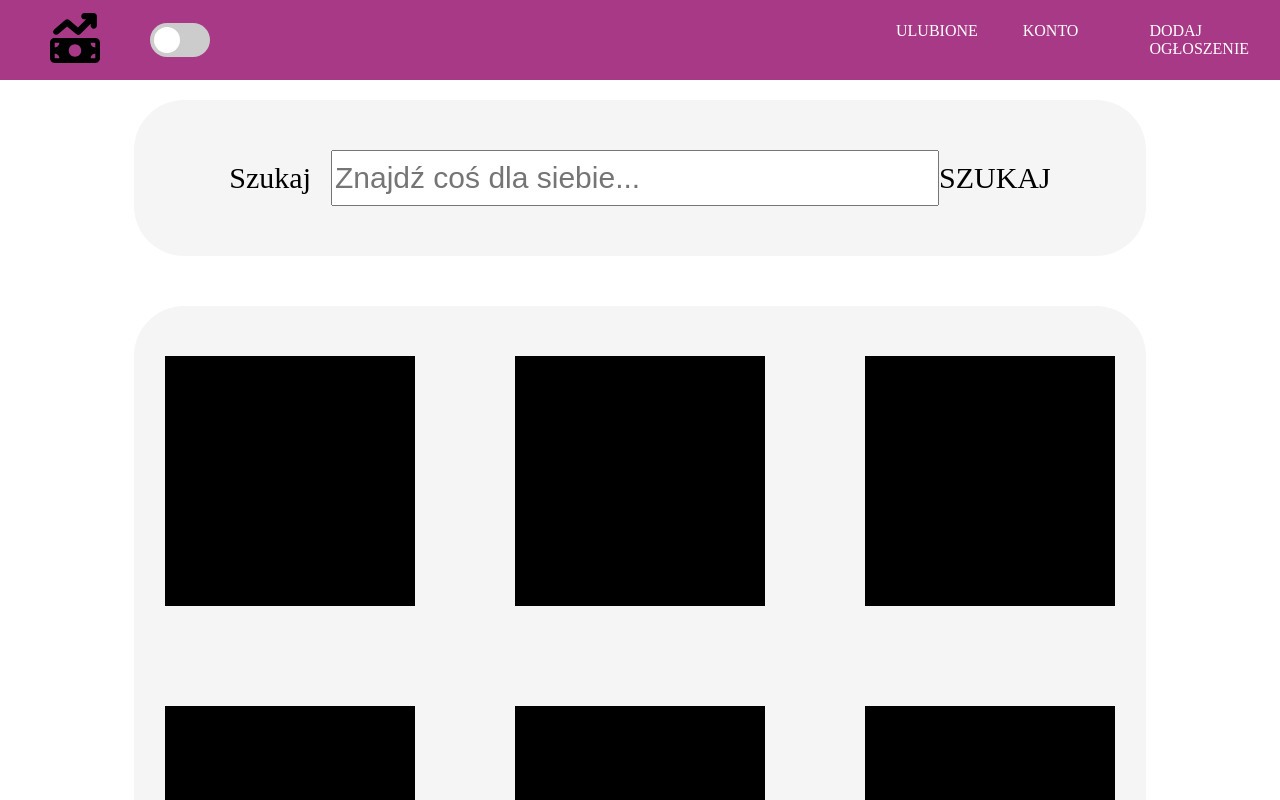
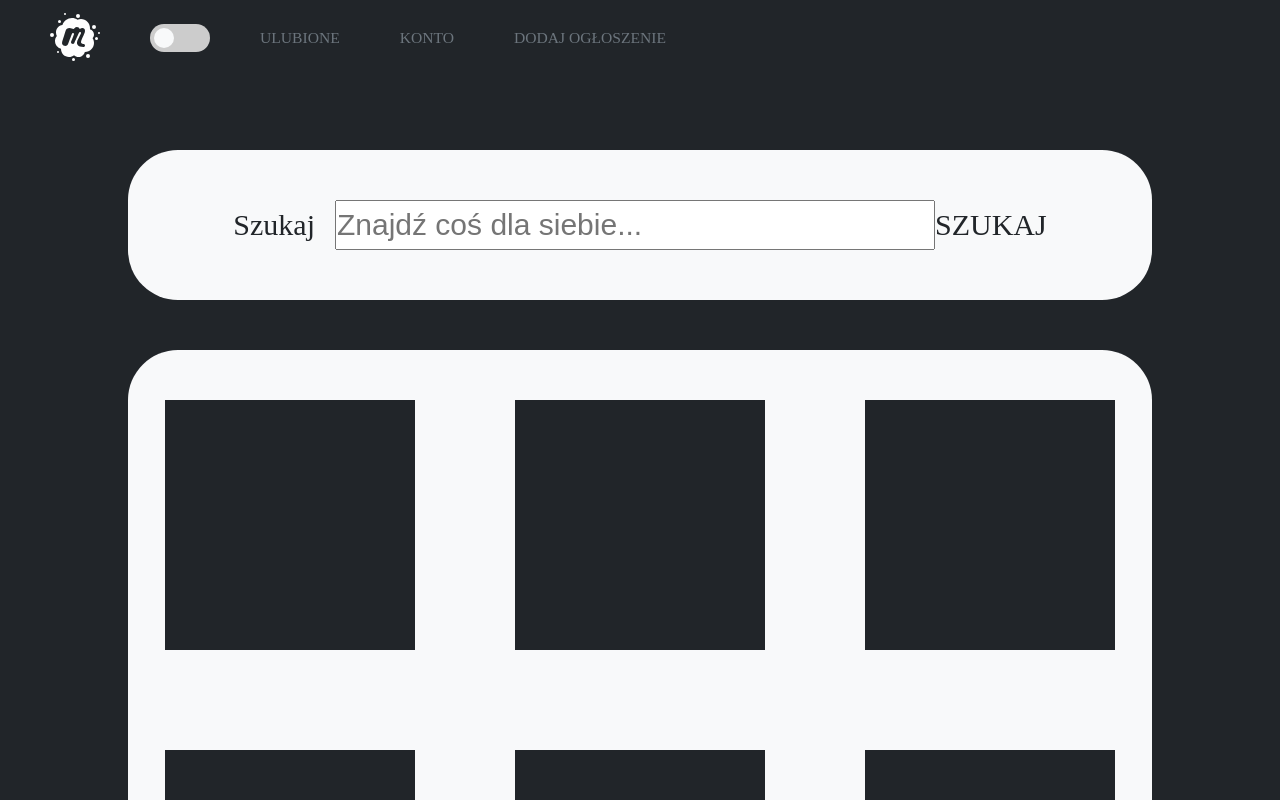
Before and after one commit to staaaa/wear_is_art, a Vue app in the folder olx/: page / in a window 1280 px wide. Shown: the top 800 px of the page. Built offline with nearby package versions, Linux system fonts and the light colour scheme.

Commit message:
Added new files in the static directory and update the navigation bar

```diff
--- a/olx/src/App.vue
+++ b/olx/src/App.vue
@@ -5,6 +5,11 @@
     <Footer/>
   </div>
 </template>
+
+<style>
+  @import url('../static/css/reset.css');
+  @import url('../static/css/index.css');
+</style>
 
 <script>
 import Header from "./components/Header.vue"
--- a/olx/src/common/Switch.vue
+++ b/olx/src/common/Switch.vue
@@ -17,7 +17,7 @@ export default {
     position: relative;
     display: inline-block;
     width: 60px;
-    height: 34px;
+    height: 28px;
   }
 
   /* Hide default HTML checkbox */
@@ -43,21 +43,23 @@ export default {
   .slider:before {
     position: absolute;
     content: "";
-    height: 26px;
-    width: 26px;
+    height: 20px;
+    width: 20px;
     left: 4px;
     bottom: 4px;
-    background-color: white;
+    background-color: var(--color-light);
     -webkit-transition: .4s;
     transition: .4s;
   }
 
   input:checked + .slider {
-    background-color: rgb(253, 88, 203);
+    /* background-color: rgb(253, 88, 203); */
+    background-color: var(--color-darkGrey);
   }
 
   input:focus + .slider {
-    box-shadow: 0 0 1px rgb(253, 88, 203);
+    /* box-shadow: 0 0 1px rgb(253, 88, 203); */
+    box-shadow: 0 0 1px var(--color-darkGrey);
   }
 
   input:checked + .slider:before {
@@ -68,7 +70,7 @@ export default {
 
   /* Rounded sliders */
   .slider.round {
-    border-radius: 34px;
+    border-radius: 28px;
   }
 
   .slider.round:before {
--- a/olx/src/components/Header.vue
+++ b/olx/src/components/Header.vue
@@ -1,6 +1,6 @@
 <template>
     <header>
-        <div class="header-left">
+        <!-- <div class="header-left">
             <div class="logo">
                 <img src="../../static/icons/logo.svg" alt="s">
             </div>
@@ -8,17 +8,36 @@
         </div>
         <div class="header-right">
             <div class="favorite">
-                <a href="#">ULUBIONE</a>
+                <a href="#">ulubione</a>
             </div>
             <div class="account">
-                <a href="#">KONTO</a>
+                <a href="#">konto</a>
             </div>
             <div class="add">
-                <a href="#">DODAJ OGŁOSZENIE</a>
+                <a href="#">dodaj ogłoszenie</a>
             </div>
-        </div>
+        </div> -->
+
+        <nav class="nav">
+            <div class="nav-logo">
+                <img class="filter-white" src="../../static/icons/logo-meetup.svg" alt="logo meetup">
+            </div>
+            <Switch/>
+            <ul class="nav-menu">
+                <li class="menu-item">
+                    <a href="" class="menu-link">ulubione</a>
+                </li>
+                <li class="menu-item">
+                    <a href="" class="menu-link">konto</a>
+                </li>
+                <li class="menu-item">
+                    <a href="" class="menu-link">dodaj ogłoszenie</a>
+                </li>
+            </ul>
+        </nav>
     </header>
 </template>
+
 <script>
 import Switch from "../common/Switch.vue"
 export default {
@@ -27,39 +46,106 @@ export default {
     }
 }
 </script>
+
 <style>
-    header{
-    position:fixed;
-    top:0;
-    left:0;
-    width:100%;
-    height:80px;
-    background-color: rgb(167,57,134);
-    display: flex;
-    color:white;
+
+    header {
+        display: flex;
+        position:fixed;
+        top:0;
+        left:0;
+        width: 100%;
+        height: 80px;
+        /* background-color: rgb(167,57,134); */
+        background-color: var(--color-dark);
+        color:var(--color-light);
     }
+
+    /*
+
     .header-left{
         width:70%;
         display:flex;
         margin:auto;
     }
+
     .header-right{
         width:30%;
         display:flex;
         margin:auto;
     }
-    .switch{
-        margin:10px 10px 10px 50px;
-    }
+
     .logo img{
         height:50px;
-        padding-left: 50px;
+        padding: 0 50px;
     }
+
     .favorite, .account, .add{
         width:33%;
     }
-    a{
+
+    .header-right .favorite a,
+    .header-right .account a,
+    .header-right .add a {
+        color: var(--color-light);
+        font-size: var(--font-size-xlg);
+        font-family: var(--font-body);
+        font-weight: var(--font-weight-regular);
+        font-style: normal;
         text-decoration: none;
-        color:white;
+        text-transform: uppercase;
     }
+
+    */
+
+    .switch {
+        margin: 24px 20px 0 0;
+    }
+
+    .nav {
+        display: inline-flex;
+        position: absolute;
+    }
+
+    .nav .nav-logo {
+        padding: 12px 50px;
+    }
+
+    .nav .nav-logo img {
+        height: 50px;
+    }
+
+    .filter-white {
+        filter: invert(100%) sepia(100%) saturate(0%) hue-rotate(90deg) brightness(100%) contrast(100%);
+    }
+
+    .nav .nav-menu {
+        list-style: none;
+        list-style-type: none;
+        display: flex;
+        justify-content: space-between;
+    }
+
+    .nav .nav-menu .menu-item {
+        padding: 26px 30px;
+    }
+
+    .nav .nav-menu .menu-item .menu-link {
+        color: var(--color-darkGrey);
+        font-size: var(--font-size-md);
+        font-family: var(--font-heading);
+        font-weight: var(--font-weight-regular);
+        font-style: normal;
+        text-decoration: none;
+        text-transform: uppercase;
+    }
+
+    .nav .nav-menu .menu-item:hover {
+        transform: scale(1.1);
+    }
+
+    .nav .nav-menu .menu-item .menu-link:hover {
+        color: var(--color-light);
+    }
+
 </style>
--- a/olx/src/components/Main.vue
+++ b/olx/src/components/Main.vue
@@ -37,28 +37,33 @@ export default {
 </script>
 <style>
 [data-color="white"]{
-    background-color: rgb(200, 200, 200);
+    /* background-color: rgb(200, 200, 200); */
+    background-color: var(--color-lightGrey);
     transition: 0.5s;
 }
 [data-color="black"]{
-    background-color: rgb(49, 49, 49);
+    /* background-color: rgb(49, 49, 49); */
+    background-color: var(--color-darkGrey);
     transition: 0.5s;
 }
 [data-color="light"]{
-    background-color: rgb(245, 245, 245);
-    color:black;
+    /* background-color: rgb(245, 245, 245); */
+    background-color: var(--color-light);
+    color: var(--color-dark);
     transition: 0.5s;
 }
 [data-color="dark"]{
-    background-color: rgb(0, 0, 0);
-    color:white;
+    /* background-color: rgb(0, 0, 0); */
+    background-color: var(--color-dark);
+    color: var(--color-light);
     transition: 0.5s;
 }
 main{
     width:80%;
     height: auto;
     margin:auto;
-    margin-top:100px;
+    /* margin-top:100px; */
+    padding-top: 100px;
 }
 .container{
     margin-top:50px;
@@ -91,7 +96,7 @@ main{
     margin:50px;
     width:250px;
     height:250px;
-    background-color: black;
+    background-color: var(--color-dark);
     display:inline-block;
 }
 </style>
--- /dev/null
+++ b/olx/static/css/index.css
@@ -0,0 +1,105 @@
+@font-face {
+  font-family: 'Roboto Condensed';
+  font-weight: 300;
+  font-style: normal;
+  font-display: swap;
+  src: url('https://fonts.googleapis.com/css2?family=Roboto+Condensed:wght@300&display=swap');
+}
+
+@font-face {
+  font-family: 'Roboto Condensed';
+  font-weight: 400;
+  font-style: normal;
+  font-display: swap;
+  src: url('https://fonts.googleapis.com/css2?family=Roboto+Condensed&display=swap');
+}
+
+@font-face {
+  font-family: 'Roboto Condensed';
+  font-weight: 700;
+  font-style: normal;
+  font-display: swap;
+  src: url('https://fonts.googleapis.com/css2?family=Roboto+Condensed:wght@700&display=swap');
+}
+
+@font-face {
+  font-family: 'Oswald';
+  font-weight: 300;
+  font-style: normal;
+  font-display: swap;
+  src: url('https://fonts.googleapis.com/css2?family=Oswald:wght@300&display=swap');
+}
+
+@font-face {
+  font-family: 'Oswald';
+  font-weight: 400;
+  font-style: normal;
+  font-display: swap;
+  src: url('https://fonts.googleapis.com/css2?family=Oswald&display=swap');
+}
+
+@font-face {
+  font-family: 'Oswald';
+  font-weight: 700;
+  font-style: normal;
+  font-display: swap;
+  src: url('https://fonts.googleapis.com/css2?family=Oswald:wght@700&display=swap');
+}
+
+:root {
+  --font-body: 'Roboto Condensed, sans-serif';
+  --font-heading: 'Oswald, sans-serif';
+
+  --font-weight-light: 300;
+  --font-weight-regular: 400;
+  --font-weight-bold: 700;
+
+  --font-size-xl: 3rem;
+  --font-size-lg: 1.5rem;
+  --font-size-md: .975rem;
+  --font-size-sm: .75rem;
+}
+
+:root {
+  --color-light: #f8f9fa;
+  --color-dark: #212529;
+  --color-lightGrey: #ced4da;
+  --color-darkGrey: #6c757d;
+}
+
+*, *::after, *::before {
+  margin: 0;
+  padding: 0;
+  -webkit-box-sizing: border-box;
+  box-sizing: border-box;
+}
+
+html, body {
+  font-size: 100%;
+  font-family: var(--font-body);
+  font-weight: var(--font-weight-regular);
+  line-height: 1.5;
+  -webkit-background-color: var(--color-dark);
+  background-color: var(--color-dark);
+  scroll-behavior: smooth;
+}
+
+::-webkit-scrollbar {
+  width: 12px;
+}
+
+::-webkit-scrollbar-track {
+  -webkit-background-color: var(--color-dark);
+  background-color: var(--color-dark);
+}
+
+::-webkit-scrollbar-thumb {
+  -webkit-background-color: var(--color-darkGrey);
+  background-color: var(--color-darkGrey);
+  border-radius: 12px;
+}
+
+::-webkit-scrollbar-thumb:hover {
+  -webkit-background-color: var(--color-lightGrey);
+  background-color: var(--color-lightGrey);
+}
--- /dev/null
+++ b/olx/static/css/reset.css
@@ -0,0 +1,54 @@
+/* http://meyerweb.com/eric/tools/css/reset/
+   v2.0 | 20110126
+   License: none (public domain)
+*/
+
+html, body, div, span, applet, object, iframe,
+h1, h2, h3, h4, h5, h6, p, blockquote, pre,
+a, abbr, acronym, address, big, cite, code,
+del, dfn, em, img, ins, kbd, q, s, samp,
+small, strike, strong, sub, sup, tt, var,
+b, u, i, center,
+dl, dt, dd, ol, ul, li,
+fieldset, form, label, legend,
+table, caption, tbody, tfoot, thead, tr, th, td,
+article, aside, canvas, details, embed,
+figure, figcaption, footer, header, hgroup,
+menu, nav, output, ruby, section, summary,
+time, mark, audio, video {
+	margin: 0;
+	padding: 0;
+	border: 0;
+	font-size: 100%;
+	font: inherit;
+	vertical-align: baseline;
+}
+
+/* HTML5 display-role reset for older browsers */
+article, aside, details, figcaption, figure,
+footer, header, hgroup, menu, nav, section {
+	display: block;
+}
+
+body {
+	line-height: 1;
+}
+
+ol, ul {
+	list-style: none;
+}
+
+blockquote, q {
+	quotes: none;
+}
+
+blockquote:before, blockquote:after,
+q:before, q:after {
+	content: '';
+	content: none;
+}
+
+table {
+	border-collapse: collapse;
+	border-spacing: 0;
+}
```
Also changed, not shown: olx/static/icons/logo-meetup.svg (added), 1 other file (tests, documents, lock files or other folders).
